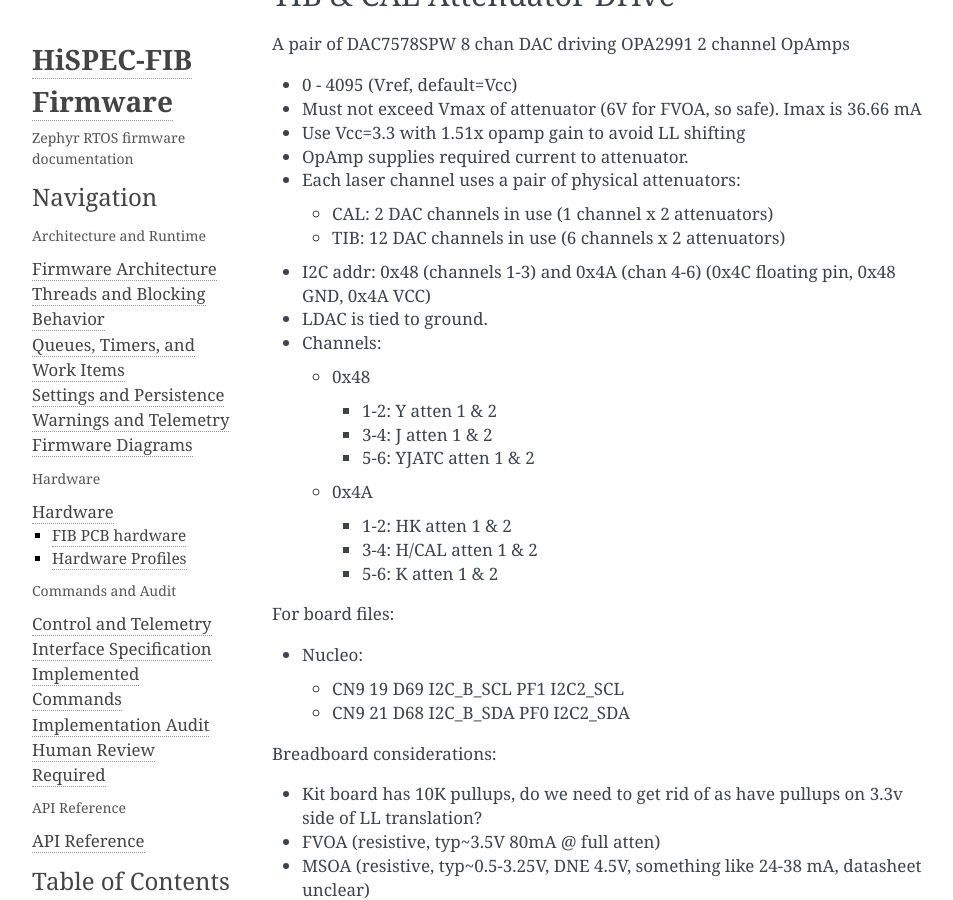
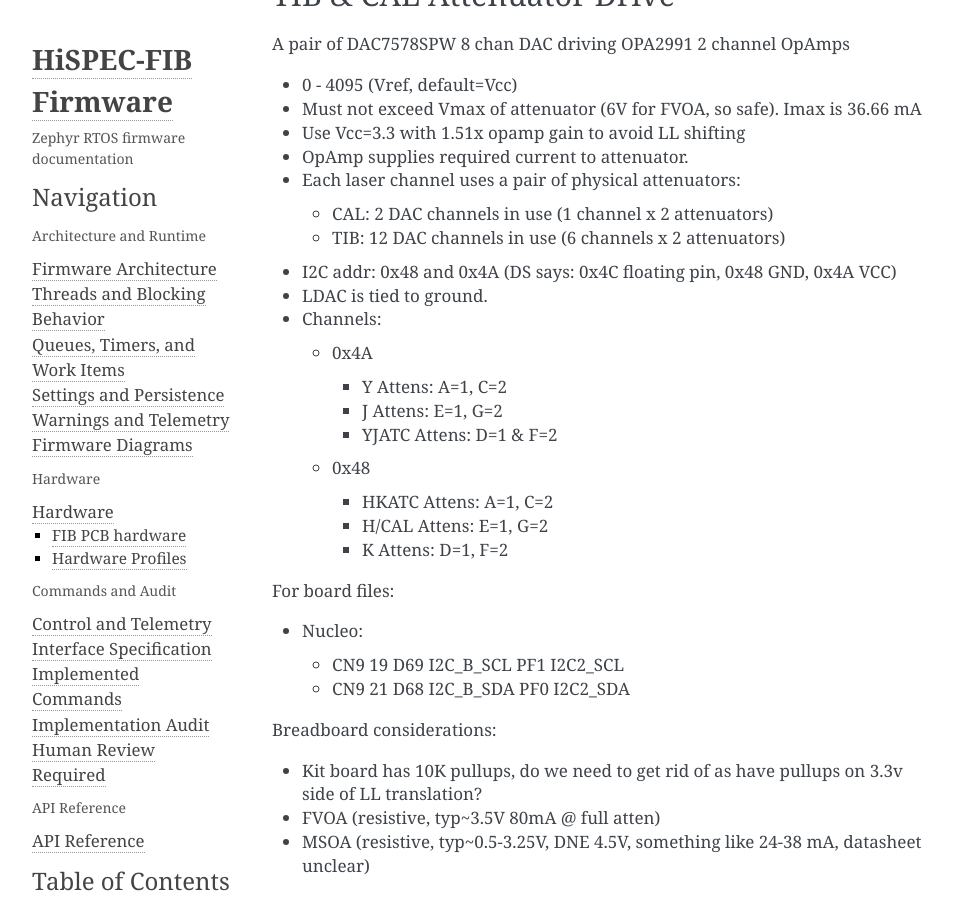
Before and after one commit to COO-Utilities/hispec-tib, a Sphinx documentation site: the page built from doc/hardware.md, in a window 1280 px wide and 900 px high, scrolled down 1902 px. Shown: the whole window, without its empty margins (148-1101 px from the left). Built offline with Sphinx 7.4.7, drawn with Linux system fonts in a browser that asks for light colours.

Commit message:
Update DAC channel mappings and attenuator terminology
Revised DAC channel mappings for attenuators and clarified hardware documentation. Introduced consistent naming for attenuator voltage outputs (`v1_mv` and `v2_mv`) across docs and code. Simplified `attenuator_dac_pair_for_index` logic using a new static mapping.

```diff
--- a/doc/hardware.md
+++ b/doc/hardware.md
@@ -75,17 +75,17 @@
 - Each laser channel uses a pair of physical attenuators:
   - CAL: 2 DAC channels in use (1 channel x 2 attenuators)
   - TIB: 12 DAC channels in use (6 channels x 2 attenuators)
-- I2C addr: 0x48 (channels 1-3) and 0x4A (chan 4-6)  (0x4C floating pin, 0x48 GND, 0x4A VCC)
+- I2C addr: 0x48 and 0x4A  (DS says: 0x4C floating pin, 0x48 GND, 0x4A VCC)
 - LDAC is tied to ground.
 - Channels:
+  - 0x4A
+    - Y Attens: A=1, C=2
+    - J Attens: E=1, G=2
+    - YJATC Attens: D=1 & F=2
   - 0x48
-    - 1-2: Y atten 1 & 2
-    - 3-4: J atten 1 & 2
-    - 5-6: YJATC atten 1 & 2
-  - 0x4A
-    - 1-2: HK atten 1 & 2
-    - 3-4: H/CAL atten 1 & 2
-    - 5-6: K atten 1 & 2
+    - HKATC Attens: A=1, C=2
+    - H/CAL Attens: E=1, G=2
+    - K Attens: D=1, F=2
 
 For board files:
 - Nucleo:
```
Also changed, not shown: doc/commands.md (+4 -2 lines), 2 other files.
